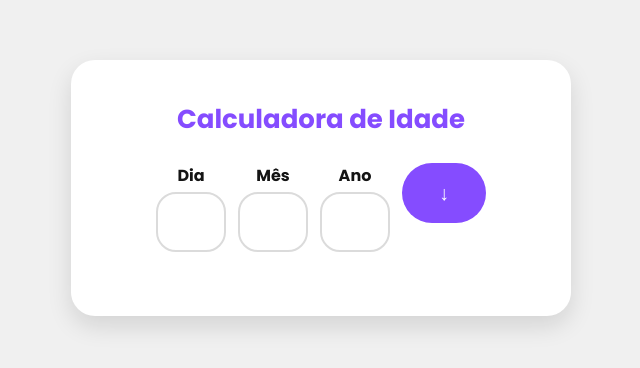
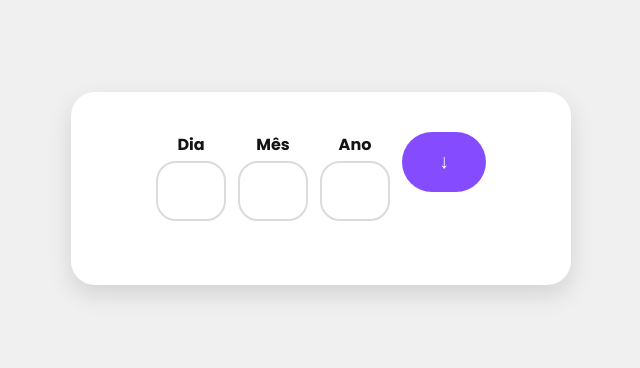
Before and after one commit to otvkatibe/calculadora, a React (Create React App) app: page / in a window 1280 px wide. Shown: the part 212-580 px from the top of the page, without its empty margins (319-959 px from the left). Built offline with nearby package versions, Linux system fonts and the light colour scheme.

Commit message:
Update CalculadoraIdade.jsx

```diff
--- a/src/components/CalculadoraIdade.jsx
+++ b/src/components/CalculadoraIdade.jsx
@@ -24,7 +24,6 @@ function CalculadoraIdade() {
 
   return (
     <div>
-      <h1>Calculadora de Idade</h1>
       <Formulario onCalcular = {handleCalcular} />
       <Erro mensagem = {erro} />
       {resultado && <Resultado {...resultado} />}
```
